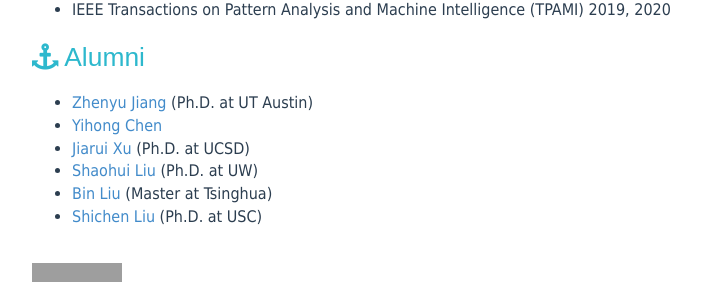
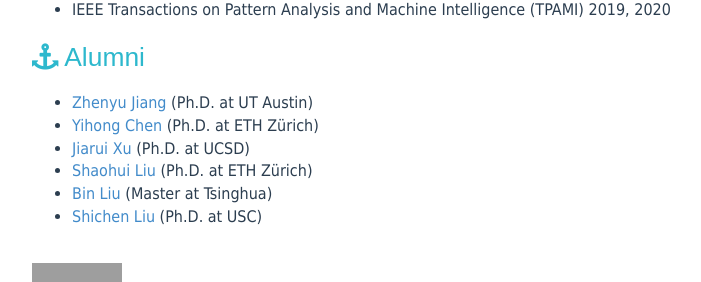
Before and after one commit to caoyue10/caoyue10.github.io, a Jekyll site: the page built from index.html, in a window 1280 px wide, cut to the strip 1777-2059 px from the top of the page. Shown: the whole strip, without its empty margins (138-839 px from the left). Built offline with Jekyll 4.4.1, drawn with Linux system fonts in a browser that asks for light colours; the list of posts is cut into pages by our own code; grey boxes are pictures that could not be loaded.

Commit message:
Update index.html

```diff
--- a/index.html
+++ b/index.html
@@ -139,9 +139,9 @@ tagline:
 	<p>
 	<ul>
             <li><a href="https://zhenyujiang.me/">Zhenyu Jiang</a> (Ph.D. at UT Austin)</li>
-            <li><a href="https://scalsol.github.io/">Yihong Chen</a></li>
+            <li><a href="https://scalsol.github.io/">Yihong Chen</a> (Ph.D. at ETH Zürich)</li>
             <li><a href="http://jerryxu.net/">Jiarui Xu</a> (Ph.D. at UCSD)</li>
-            <li><a href="http://b1ueber2y.me/">Shaohui Liu</a> (Ph.D. at UW)</li>
+            <li><a href="http://b1ueber2y.me/">Shaohui Liu</a> (Ph.D. at ETH Zürich)</li>
             <li><a href="https://scholar.google.com/citations?user=-RYlJvYAAAAJ&hl=zh-CN">Bin Liu</a> (Master at Tsinghua)</li>
             <li><a href="https://shichenliu.github.io/">Shichen Liu</a> (Ph.D. at USC)</li>
 	</ul>
```
